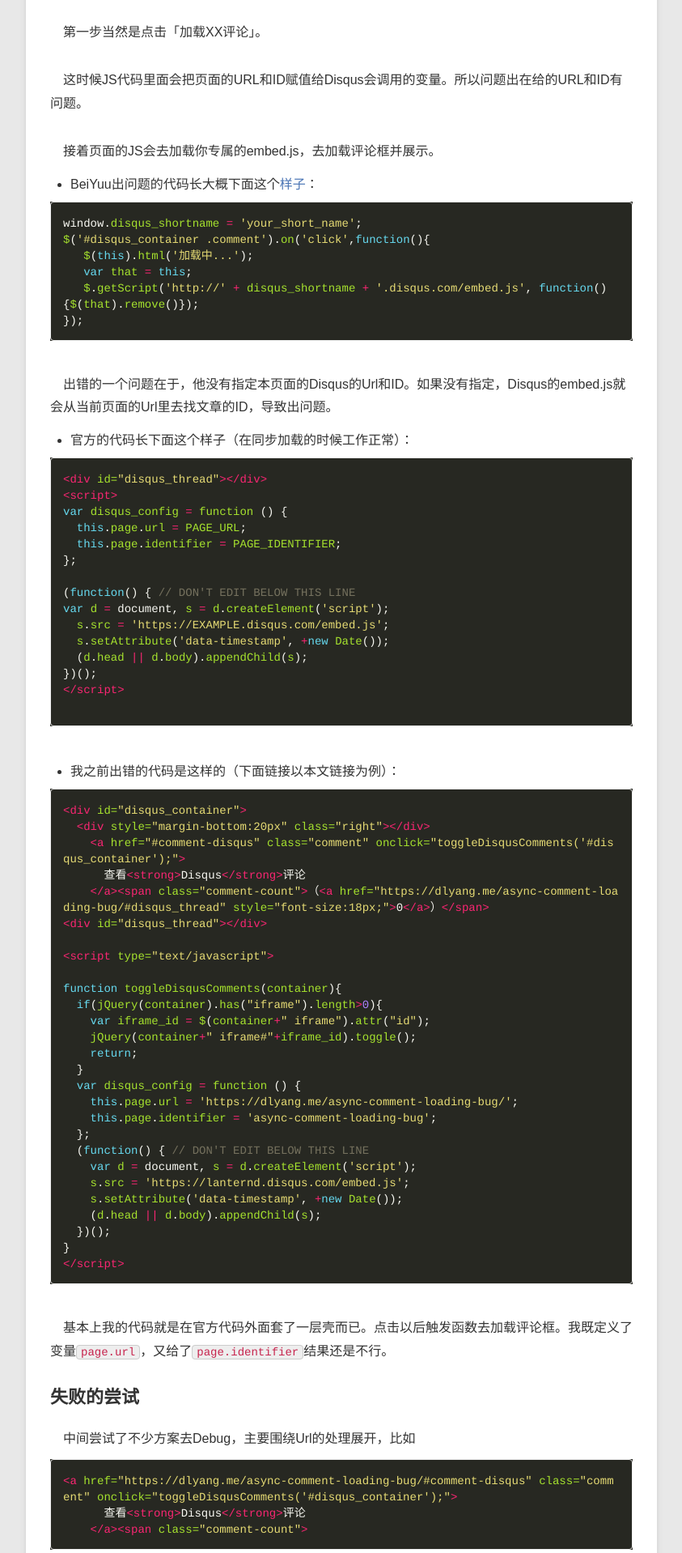
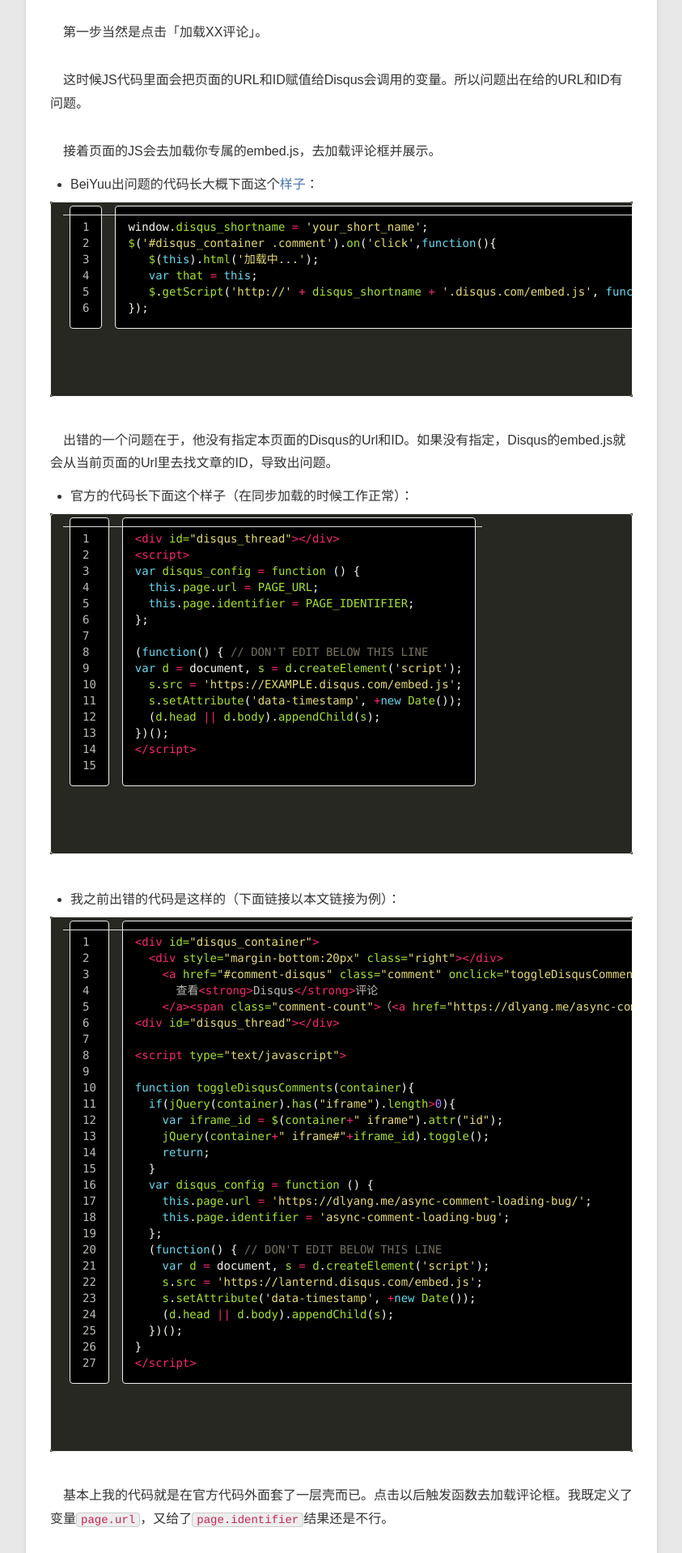
Before and after one commit to LanternD/lanternd.github.io, a Jekyll site: the page built from hitech/_posts/2017-05-24-async-comment-loading-bug.md, in a window 1280 px wide. Shown: the part 1680-3598 px from the top of the page at 81% size, without its empty margins (78-921 px from the left). Built offline with Jekyll 4.4.1, drawn with Linux system fonts in a browser that asks for light colours; comment, search, counter and statistics services are not loaded; some of the changed text lies outside the part shown.

Commit message:
Update post: weibo export
removed the line wrapper and tried to add line numbers in the code

```diff
--- a/_config.yml
+++ b/_config.yml
@@ -1,10 +1,18 @@
 markdown: kramdown
+highlighter: rouge
 
 kramdown:
   input: GFM
   syntax_highlighter: rouge
-
-highlighter: rouge
+  syntax_highlighter_opts:
+      # Rouge Options › https://github.com/jneen/rouge#full-options
+      css_class: 'highlight'
+      #line_numbers: true # bad idea, spans don't need linenos and would inherit this option
+      span:
+        line_numbers: false
+      block:
+        line_numbers: true
+        start_line: 1
 
 paginate: 15
 permalink: /:title
--- a/css/default.css
+++ b/css/default.css
@@ -23,6 +23,10 @@
 q:before,q:after {content:'';}
 sup{vertical-align:text-top;}
 sub{vertical-align:text-bottom;}
+
+pre code{/*to prevent the code from text wrapping*/
+  white-space: pre;
+}
 
 .clearfix:after {visibility:hidden;display:block;font-size:0;content:" ";clear:both;height:0;}
 .clearfix{zoom:1;}
```
Also changed, not shown: hitech/_posts/2017-08-15-weibo-export.md (line endings or trailing spaces). Lines whose indentation alone changed are shown as unchanged.
